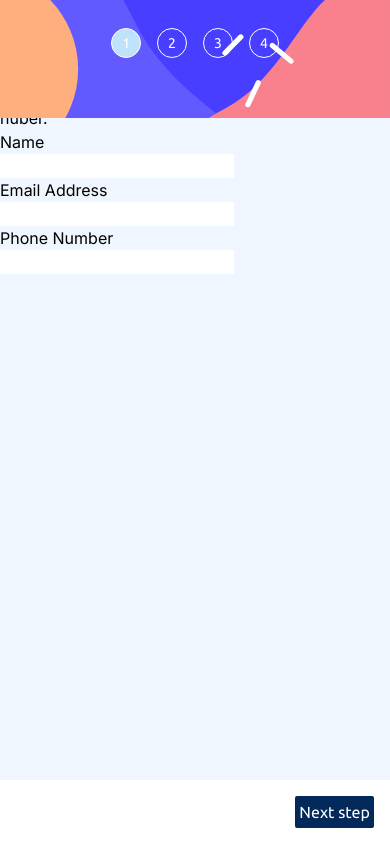
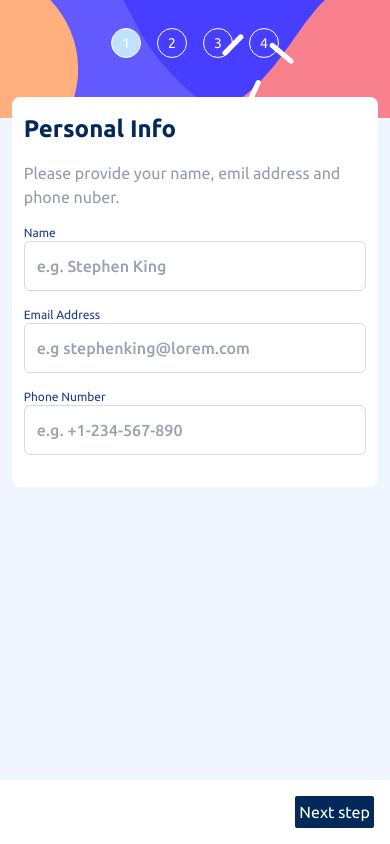
Before and after one commit to WoolenLamb2171/Multi-step-form, a Next.js app: page / in a window 390 px wide. Built offline with nearby package versions, Linux system fonts and the light colour scheme.

Commit message:
add styles for mobile first step form

```diff
--- a/src/app/page.tsx
+++ b/src/app/page.tsx
@@ -2,7 +2,7 @@ import FirstStepForm from "@/components/FirstStepForm"
 
 export default function Home() {
   return (
-    <main className="flex">
+    <main className="flex justify-center items-center">
       <FirstStepForm />
     </main>
   )
--- a/src/components/FirstStepForm.tsx
+++ b/src/components/FirstStepForm.tsx
@@ -22,31 +22,32 @@ const FirstStepForm = () => {
     })
 
     return (
-        <div>
-            <h1>Personal Info</h1>
-            <p>Please provide your name, emil address and phone nuber.</p>
+        <div className="z-10 bg-White py-4 px-3 rounded-lg mt-[10%] w-[94%]">
+            <h1 className="font-Bold text-Marine-blue text-2xl mb-4">Personal Info</h1>
+            <p className="font-Regular text-Cool-gray text-base mb-4">Please provide your name, emil address and phone nuber.</p>
+
             <form>
-                <div>
-                    <label htmlFor="name">Name</label>
-                    <div>{errors?.name && <p className="text-red-600">{errors?.name?.message || "Error!"}</p>}</div>
+                <div className="flex justify-between">
+                    <label className="font-Regular text-xs text-blue-900" htmlFor="name">Name</label>
+                    <div>{errors?.name && <p className="font-Regular text-xs text-Strawberry-red">{errors?.name?.message || "Error!"}</p>}</div>
                 </div>
 
-                <input {...register('name', {
+                <input className="w-full border border-Light-gray rounded-md text-Cool-gray font-Medium text-base p-3 mb-4" placeholder="e.g. Stephen King" {...register('name', {
                     required: 'Fill in the form.',
                 })}
                     name="name"
                     type="text"
                 />
 
-                <div>
-                    <label htmlFor="email">Email Address</label>
-                    <div>{errors?.email && <p className="text-red-600">{errors?.email?.message || "Error!"}</p>}</div>
+                <div className="flex justify-between">
+                    <label className="font-Regular text-xs text-blue-900" htmlFor="email">Email Address</label>
+                    <div>{errors?.email && <p className="font-Regular text-xs text-Strawberry-red">{errors?.email?.message || "Error!"}</p>}</div>
                 </div>
 
-                <input {...register('email', {
+                <input className="w-full border border-Light-gray rounded-md text-Cool-gray font-Medium text-base p-3 mb-4" placeholder="e.g stephenking@lorem.com" {...register('email', {
                     required: 'Fill in the form.',
                     pattern: {
-                        value: /^(([^<>()[\]\\.,;:\s@"]+(\.[^<>()[\]\\.,;:\s@"]+)*)|.(".+"))@((\[[0-9]{1,3}\.[0-9]{1,3}\.[0-9]{1,3}\.[0-9]{1,3}\])|(([a-zA-Z\-0-9]+\.)+[a-zA-Z]{2,}))$/,
+                        value: /^(([^<>()[\]\\.,;:\s@"]+(\.[^<>()[\]\\.,;:\s@"]+)*)|.(".+"))@((\[[0-9]{1,3}\.[0-9]{1,3}\.[0-9]{1,3}\.[0-9]{1,3}\])|(([a-zA-Z\-0-9]+\.)+[a-zA-Z]{4,}))$/,
                         message: 'Invalid e-mail format.'
                     }
                 })}
@@ -54,12 +55,12 @@ const FirstStepForm = () => {
                     type="email"
                 />
 
-                <div>
-                    <label htmlFor="phoneNumber">Phone Number</label>
-                    <div>{errors?.phoneNumber && <p className="text-red-600">{errors?.phoneNumber?.message || "Error!"}</p>}</div>
+                <div className="flex justify-between">
+                    <label className="font-Regular text-xs text-blue-900" htmlFor="phoneNumber">Phone Number</label>
+                    <div>{errors?.phoneNumber && <p className="font-Regular text-xs text-Strawberry-red">{errors?.phoneNumber?.message || "Error!"}</p>}</div>
                 </div>
 
-                <input {...register('phoneNumber', {
+                <input className="w-full border border-Light-gray rounded-md text-Cool-gray font-Medium text-base p-3 mb-4" placeholder="e.g. +1-234-567-890" {...register('phoneNumber', {
                     required: 'Fill in the form.',
                     pattern: {
                         value: /^[\+]?[(]?[0-9]{3}[)]?[-\s\.]?[0-9]{3}[-\s\.]?[0-9]{4,6}$/im,
@@ -69,7 +70,6 @@ const FirstStepForm = () => {
                     type="tel"
                     name="phoneNumber"
                 />
-
             </form>
         </div>
     );
```
